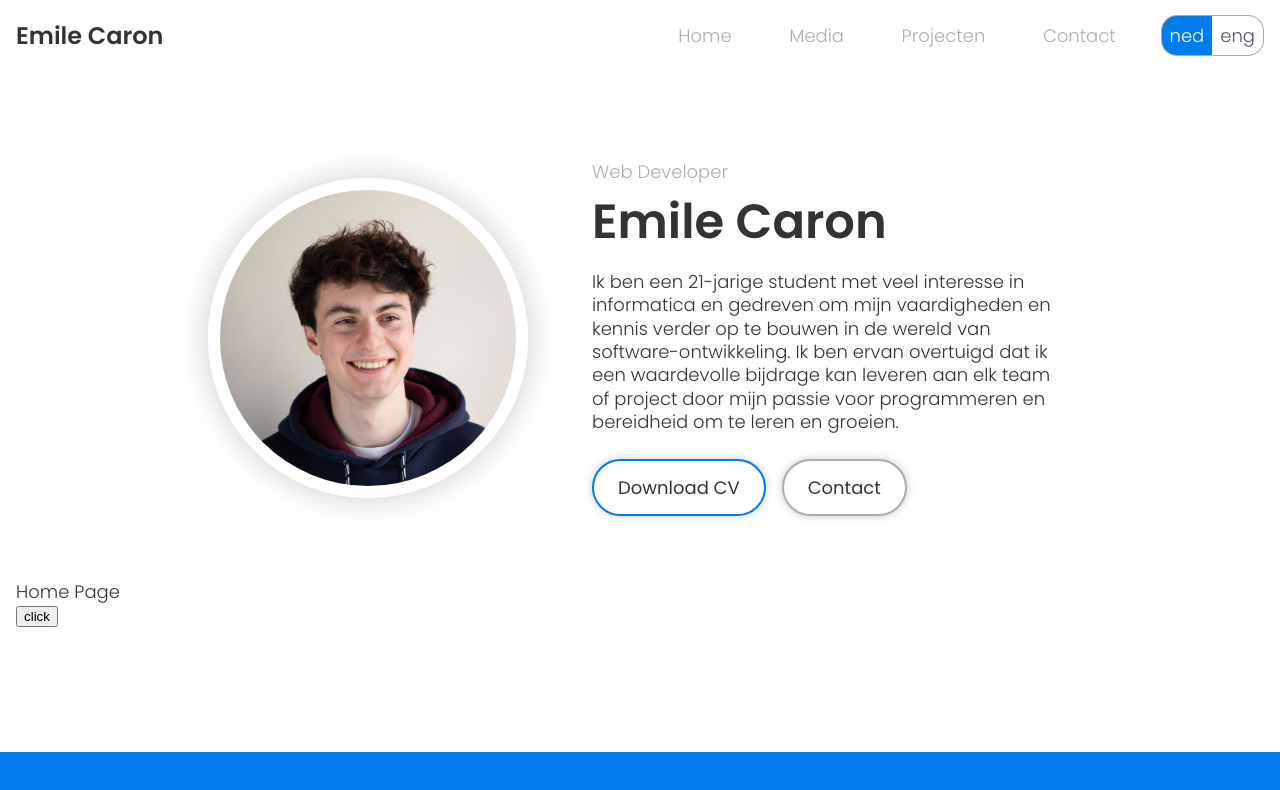
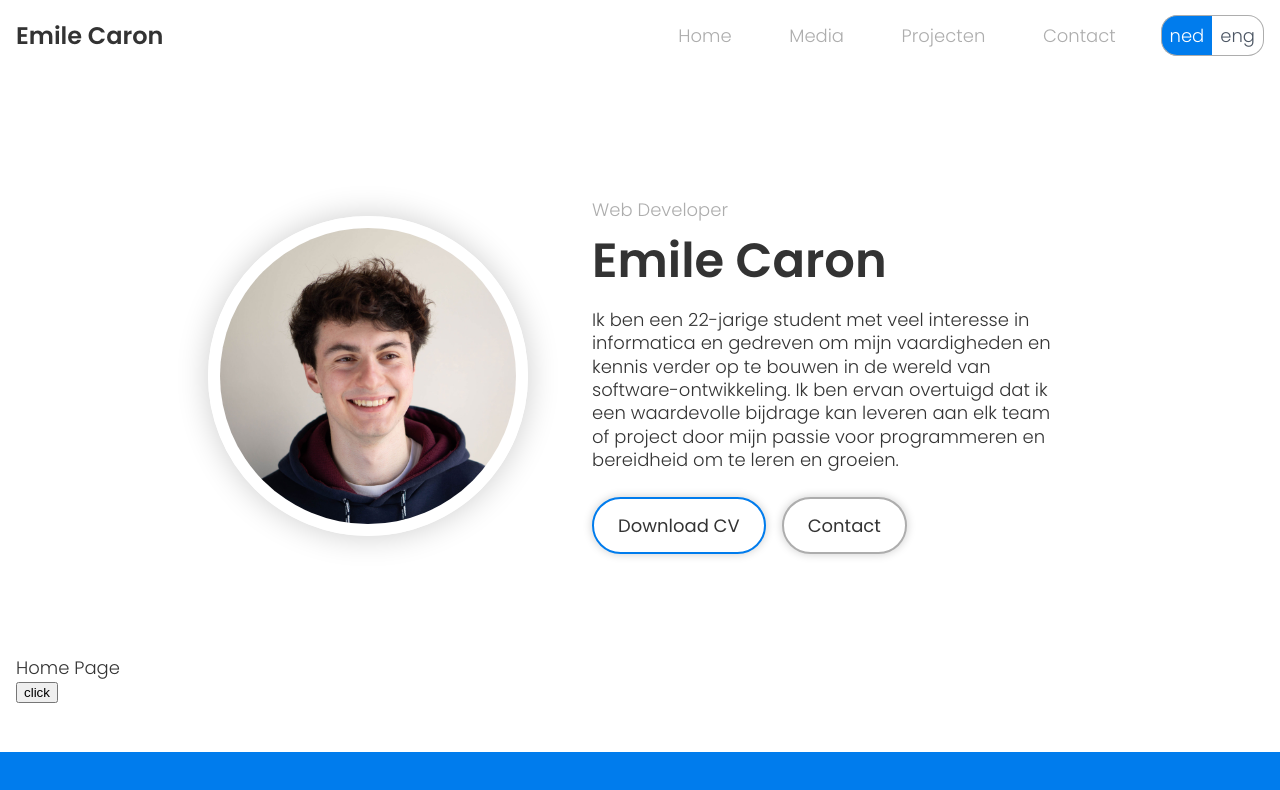
Before and after one commit to EmileCar/emilecaron-old, a React (Create React App) app: page / in a window 1280 px wide. Shown: the top 790 px of the page. Built offline with nearby package versions, Linux system fonts and the light colour scheme.

Commit message:
added animations

```diff
--- a/src/assets/languages/eng/global.json
+++ b/src/assets/languages/eng/global.json
@@ -6,7 +6,7 @@
     "hero": {
         "webDev": {
             "title": "Web Developer",
-            "description": "I am a 21 year old student with a great interest in computer science and driven to further build my skills and knowledge in the world of software development. I am convinced that I can make a valuable contribution to any team or project through my passion for programming and willingness to learn and grow."
+            "description": "I am a $$AGE$$ year old student with a great interest in computer science and driven to further build my skills and knowledge in the world of software development. I am convinced that I can make a valuable contribution to any team or project through my passion for programming and willingness to learn and grow."
         },
         "pianist": {
             "title": "Pianist",
--- a/src/assets/languages/ned/global.json
+++ b/src/assets/languages/ned/global.json
@@ -6,7 +6,7 @@
     "hero": {
         "webDev": {
             "title": "Web Developer",
-            "description": "Ik ben een 21-jarige student met veel interesse in informatica en gedreven om mijn vaardigheden en kennis verder op te bouwen in de wereld van software-ontwikkeling. Ik ben ervan overtuigd dat ik een waardevolle bijdrage kan leveren aan elk team of project door mijn passie voor programmeren en bereidheid om te leren en groeien."
+            "description": "Ik ben een $$AGE$$-jarige student met veel interesse in informatica en gedreven om mijn vaardigheden en kennis verder op te bouwen in de wereld van software-ontwikkeling. Ik ben ervan overtuigd dat ik een waardevolle bijdrage kan leveren aan elk team of project door mijn passie voor programmeren en bereidheid om te leren en groeien."
         },
         "pianist": {
             "title": "Pianist",
--- a/src/components/header/header.css
+++ b/src/components/header/header.css
@@ -3,6 +3,8 @@
 	width: 100vw;
 	z-index: 40;
 	transition: opacity 0.5s ease-in-out;
+	background-color: var(--white-color);
+	box-shadow: 0 0.2rem 0.4rem rgba(0, 0, 0, 0.2);
 }
 
 .header__content {
@@ -138,13 +140,10 @@
 	z-index: 100;
 }
 
-/* .nav-toggle:checked ~ .navbar{
-	transform: scale(1, 1);
-} */
-.nav-toggle:checked ~ .toggle-button{
-	/* transform: rotate(90deg); */
-}
 @media screen and (min-width: 55rem){
+	.header{
+		box-shadow: none;
+	}
 	.navbar{
 		position: relative;
 		height: auto;
--- a/src/components/hero/Hero.css
+++ b/src/components/hero/Hero.css
@@ -1,4 +1,6 @@
 .hero{
+    display: grid;
+    place-items: center;
 }
 
 .hero-wrapper{
@@ -8,6 +10,7 @@
     align-items: center;
     text-align: center;
     gap: 2rem;
+    transition: opacity 0.5s ease-in-out, transform 0.5s ease-in-out;
 }
 
 .hero-wrapper__image{
@@ -32,6 +35,7 @@
     justify-content: center;
     align-items: center;
     gap: 0.5rem;
+    transition: opacity 0.5s ease-in-out, transform 0.5s ease-in-out;
 }
 
 .hero-wrapper__content--title{
@@ -59,7 +63,7 @@
 /* if the screen is larger than 760px */
 @media screen and (min-width: 800px){
     .hero{
-        padding: 4rem 2.6rem;
+        height: 70vh;
     }
     .hero-wrapper{
         flex-direction: row;
@@ -69,7 +73,7 @@
     .hero-wrapper__content{
         text-align: left;
         align-items: flex-start;
-        max-width: 30rem;
+        width: 30rem;
     }
 
     .hero-wrapper__image{
@@ -78,3 +82,59 @@
     }
 
 }
+
+@keyframes fadeOut {
+    from {
+      opacity: 1;
+      transform: translate(0, 0);
+    }
+    to {
+      opacity: 0;
+        transform: translate(-5rem, 0);
+    }
+  }
+
+  @keyframes fadeIn {
+    from {
+      opacity: 0;
+      transform: translate(5rem, 0);
+    }
+    to {
+      opacity: 1;
+        transform: translate(0, 0);
+    }
+  }
+
+  @keyframes fadeOutImg {
+    from {
+      opacity: 1;
+    }
+    to {
+      opacity: 0;
+    }
+  }
+
+@keyframes fadeInImg {
+    from {
+    opacity: 0;
+    }
+    to {
+    opacity: 1;
+    }
+}
+
+.fadeOut {
+    animation: fadeOut 0.5s ease-in-out forwards;
+}
+
+.fadeIn {
+    animation: fadeIn 0.5s ease-in-out forwards;
+}
+
+.fadeOut.hero-wrapper__image-img{
+    animation: fadeOutImg 0.5s ease-in-out forwards;
+}
+
+.fadeIn.hero-wrapper__image-img{
+    animation: fadeInImg 0.5s ease-in-out forwards;
+}
--- a/src/components/hero/Hero.jsx
+++ b/src/components/hero/Hero.jsx
@@ -1,24 +1,25 @@
-import React, { useContext, useEffect } from "react";
+import React, { useContext, useEffect, useState } from "react";
 import "./Hero.css";
 import { ActivityContext } from "../../contexts/ActivityContext";
 import { Link } from "react-router-dom";
 import Button from "../buttons/Button";
 
 const Hero = () => {
-    const { img, title, description, buttons } = useContext(ActivityContext);
+  const { img, title, description, buttons, activityState } = useContext(ActivityContext);
 
   return (
-        <div className="hero">
-            <div className="hero-wrapper">
-                <div className="hero-wrapper__image">
-                    <img src={img} alt={"Emile Caron " + title} />
+    <div className={`hero`}>
+      <div className={`hero-wrapper`}>
+        <div className={`hero-wrapper__image`} >
+          <img src={img} alt={"Emile Caron " + title} className={`hero-wrapper__image-img ${activityState ? activityState : ""}`} />
         </div>
-                <div className="hero-wrapper__content">
-                    <h2 className="hero-wrapper__content--title">{title}</h2>
+        <div className={`hero-wrapper__content`}>
+          <h2 className={`hero-wrapper__content--title ${activityState ? activityState : ""}`}>{title}</h2>
           <h2 className="hero-wrapper__content--name">Emile Caron</h2>
-                    <p className="hero-wrapper__content--description">{description}</p>
+          <p className={`hero-wrapper__content--description ${activityState ? activityState : ""}`}>{description}</p>
           <div className="hero-wrapper__buttons">
-                        {buttons && buttons.map((button, index) => (
+            {buttons &&
+              buttons.map((button, index) => (
                 <Link key={index} to={button.link} className={"btn btn--" + button.type}>
                   <Button type={button.type}>{button.text}</Button>
                 </Link>
@@ -28,6 +29,6 @@ const Hero = () => {
       </div>
     </div>
   );
-}
+};
 
 export default Hero;
--- a/src/contexts/ActivityContext.jsx
+++ b/src/contexts/ActivityContext.jsx
@@ -1,5 +1,6 @@
 import React, { createContext, useEffect, useState } from 'react';
 import emileCaronImage from '../assets/img/emilecaron_picture.jpg';
+import emileCaronPiano from '../assets/img/emilecaron_piano.jpg';
 import { useTranslation } from 'react-i18next';
 
 export const ActivityContext = createContext();
@@ -28,7 +29,7 @@ export const ActivityProvider = ({ children }) => {
 
     const pianoData = {
         id: 'piano',
-        img: emileCaronImage,
+        img: emileCaronPiano,
         title: "hero.pianist.title",
         description:"hero.pianist.description",
         buttons: [
@@ -51,31 +52,48 @@ export const ActivityProvider = ({ children }) => {
     const [title, setTitle] = useState(null);
     const [description, setDescription] = useState(null);
     const [buttons, setButtons] = useState(null);
+    const [activityState, setActivityState] = useState("idle");
+
+    useEffect(() => {
+        if(activityState === "fadeOut"){
+            setTimeout(() => {
+                console.log(activity)
+                setImg(activity.img);
+                setTitle(t(activity.title));
+                // replace $$AGE$$ with age
+                const description = t(activity.description);
+                const age = new Date().getFullYear() - 2002;
+                const ageRegex = /\$\$AGE\$\$/g;
+                setDescription(description.replace(ageRegex, age));
+                setButtons(activity.buttons);
+                setActivityState("fadeIn");
+            } , 510);
+        }
+    }, [activityState]);
 
     useEffect(() => {
         setImg(activity.img);
         setTitle(t(activity.title));
-        setDescription(t(activity.description));
-        setButtons(activity.buttons);
-    }, [activity]);
-
-    useEffect(() => {
-        setImg(activity.img);
-        setTitle(t(activity.title));
-        setDescription(t(activity.description));
+        // replace $$AGE$$ with age
+        const description = t(activity.description);
+        const age = new Date().getFullYear() - 2002;
+        const ageRegex = /\$\$AGE\$\$/g;
+        setDescription(description.replace(ageRegex, age));
         setButtons(activity.buttons);
     }, [t]);
 
     const toggleActivity = () => {
         if (activity.id === webDevData.id) {
             setActivity(pianoData);
+            setActivityState("fadeOut");
         } else {
             setActivity(webDevData);
+            setActivityState("fadeOut");
         }
     }
 
     return (
-        <ActivityContext.Provider value={{ toggleActivity, img, title, description, buttons }}>
+        <ActivityContext.Provider value={{ toggleActivity, img, title, description, buttons, activityState }}>
             {children}
         </ActivityContext.Provider>
     );
```
Also changed, not shown: src/assets/img/emilecaron_piano.jpg (added). Lines whose indentation alone changed are shown as unchanged.
